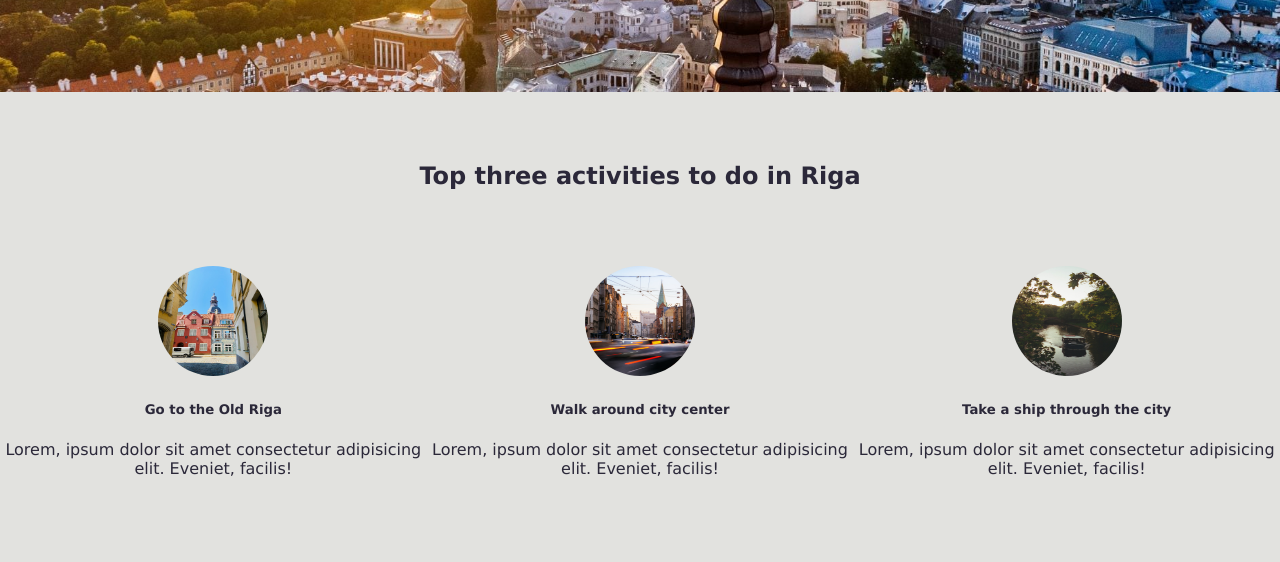
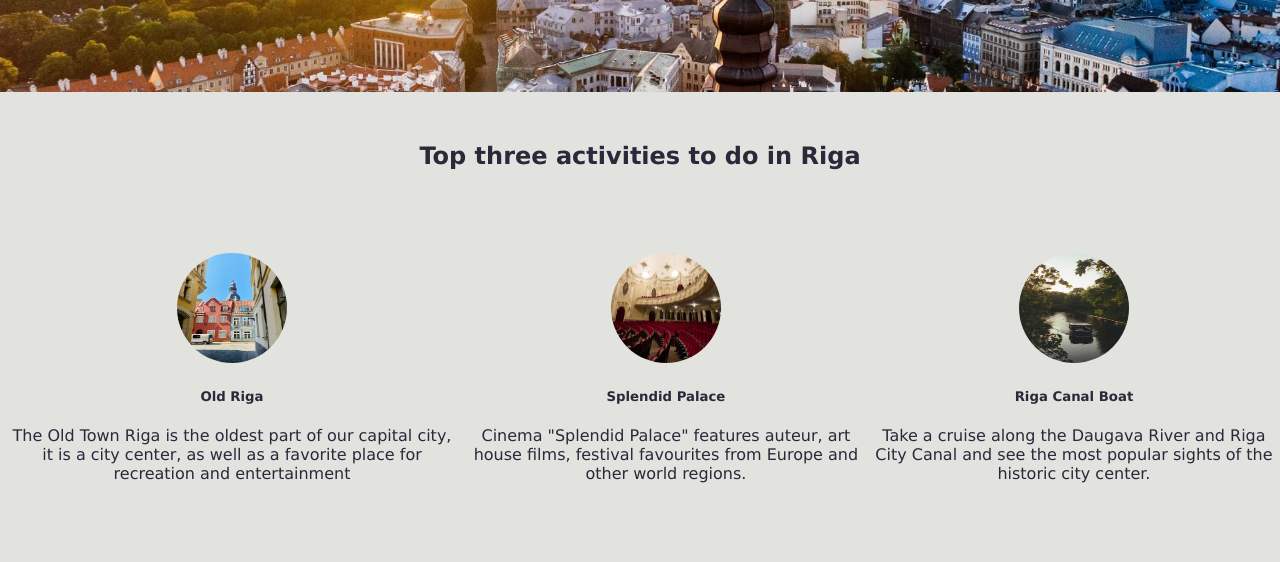
Before and after one commit to davisjanis/hometown, a plain HTML site: page index.html in a window 1280 px wide. Shown: the part 238-800 px from the top of the page. Drawn offline with Linux system fonts and the light colour scheme.

Commit message:
fixed css sizes, changed pics

```diff
--- a/index.html
+++ b/index.html
@@ -27,21 +27,22 @@
           <div class="activity">
             <img src="images/old-riga.jpg" />
             <div id="activity-text">
-              <h5>Go to the Old Riga</h5>
+              <h5>Old Riga</h5>
               <p>
-                Lorem, ipsum dolor sit amet consectetur adipisicing elit.
-                Eveniet, facilis!
+                The Old Town Riga is the oldest part of our capital city, it is
+                a city center, as well as a favorite place for recreation and
+                entertainment
               </p>
             </div>
           </div>
 
           <div class="activity">
-            <img src="images/riga-streets.jpg" />
+            <img src="images/cinema.webp" />
             <div id="activity-text">
-              <h5>Walk around city center</h5>
+              <h5>Splendid Palace</h5>
               <p>
-                Lorem, ipsum dolor sit amet consectetur adipisicing elit.
-                Eveniet, facilis!
+                Cinema "Splendid Palace" features auteur, art house films,
+                festival favourites from Europe and other world regions.
               </p>
             </div>
           </div>
@@ -49,10 +50,10 @@
           <div class="activity">
             <img src="images/ship.jpg" />
             <div id="activity-text">
-              <h5>Take a ship through the city</h5>
+              <h5>Riga Canal Boat</h5>
               <p>
-                Lorem, ipsum dolor sit amet consectetur adipisicing elit.
-                Eveniet, facilis!
+                Take a cruise along the Daugava River and Riga City Canal and
+                see the most popular sights of the historic city center.
               </p>
             </div>
           </div>
--- a/styles.css
+++ b/styles.css
@@ -48,16 +48,16 @@ body {
 
 #main {
   background: #e2e2df;
-  height: 378px;
+  height: 440px;
   display: flex;
   flex-direction: column;
   align-items: center;
   text-align: center;
   color: #2b2839;
-  padding: 50px 0px;
+  padding: 30px 0px;
 }
 
-#activities-text {
+#activity-text {
 }
 
 #activities {
@@ -67,7 +67,7 @@ body {
   align-items: center;
   text-align: center;
   height: 100%;
-  margin-top: 30px;
+  /* margin-top: 30px; */
 }
 
 .activity {
@@ -134,12 +134,10 @@ body {
   }
 }
 
-/* for FOLD smartphones */
-
-@media (max-width: 300px) {
+@media (max-width: 400px) {
   #main {
     background: #e2e2df;
-    height: 820px;
+    height: 870px;
     display: flex;
     flex-direction: column;
     align-items: center;
```
Also changed, not shown: images/cinema.webp (added), images/kalnciems.webp (added).
